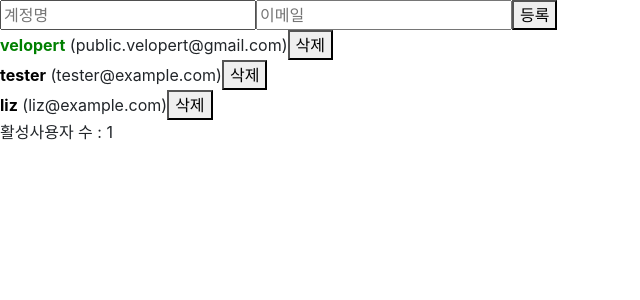
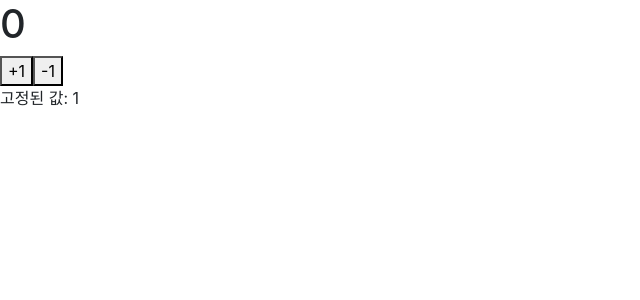
Before and after one commit to d0lbangi/ReactJS-Mastering, a React (Create React App) app: page / in a window 1280 px wide. Shown: the top 300 px of the page, without its empty margins (0-640 px from the left). Built offline with nearby package versions, Linux system fonts and the light colour scheme.

Commit message:
FEAT: 클래스형 컴포넌트

```diff
--- a/src/Counter.js
+++ b/src/Counter.js
@@ -1,34 +1,72 @@
-import React, { useReducer } from 'react';
+import React, { Component } from 'react';
 
-function reducer(state, action) {
-  switch (action.type) {
-    case 'INCREMENT':
-      return state + 1;
-    case 'DECREMENT':
-      return state - 1;
-    default:
-      return state;
+class Counter extends Component {
+  state = {
+    counter: 0,
+    fixed: 1
+  };
+  handleIncrease = () => {
+    this.setState(
+      {
+        counter: this.state.counter + 1
+      },
+      () => {
+        console.log(this.state.counter);
+      }
+    );
+  };
+
+  handleDecrease = () => {
+    this.setState(state => ({
+      counter: state.counter - 1
+    }));
+  };
+
+  render() {
+    return (
+      <div>
+        <h1>{this.state.counter}</h1>
+        <button onClick={this.handleIncrease}>+1</button>
+        <button onClick={this.handleDecrease}>-1</button>
+        <p>고정된 값: {this.state.fixed}</p>
+      </div>
+    );
   }
 }
 
-function Counter() {
-  const [number, dispatch] = useReducer(reducer, 0);
+export default Counter;
 
-  const onIncrease = () => {
-    dispatch({ type: 'INCREMENT' });
-  };
+// import React, { useReducer } from 'react';
 
-  const onDecrease = () => {
-    dispatch({ type: 'DECREMENT' });
-  };
+// function reducer(state, action) {
+//   switch (action.type) {
+//     case 'INCREMENT':
+//       return state + 1;
+//     case 'DECREMENT':
+//       return state - 1;
+//     default:
+//       return state;
+//   }
+// }
 
-  return (
-    <div>
-      <h1>{number}</h1>
-      <button onClick={onIncrease}>+1</button>
-      <button onClick={onDecrease}>-1</button>
-    </div>
-  );
-}
+// function Counter() {
+//   const [number, dispatch] = useReducer(reducer, 0);
 
-export default Counter;
+//   const onIncrease = () => {
+//     dispatch({ type: 'INCREMENT' });
+//   };
+
+//   const onDecrease = () => {
+//     dispatch({ type: 'DECREMENT' });
+//   };
+
+//   return (
+//     <div>
+//       <h1>{number}</h1>
+//       <button onClick={onIncrease}>+1</button>
+//       <button onClick={onDecrease}>-1</button>
+//     </div>
+//   );
+// }
+
+// export default Counter;
--- a/src/index.js
+++ b/src/index.js
@@ -4,8 +4,9 @@
 import App from "./App";
 // import * as serviceWorker from './serviceWorker';
 import reportWebVitals from "./reportWebVitals";
+import Counter from "./Counter";
 
-ReactDOM.render(<App />, document.getElementById('root'));
+ReactDOM.render(<Counter />, document.getElementById('root'));
 
 // If you want to start measuring performance in your app, pass a function
 // to log results (for example: reportWebVitals(console.log))
```
Also changed, not shown: src/App.js (+14 -14 lines), src/Hello.js (+31 -11 lines).
